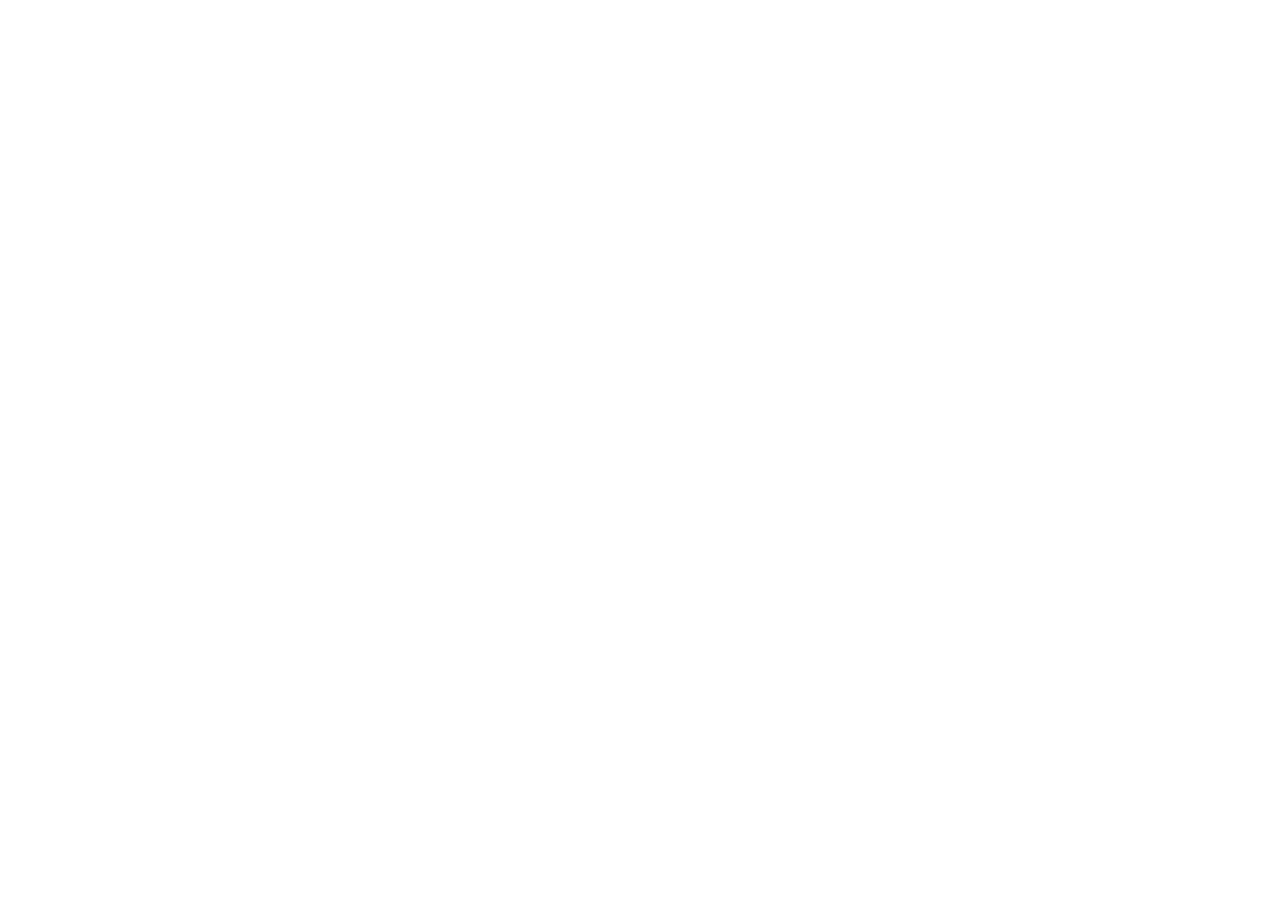
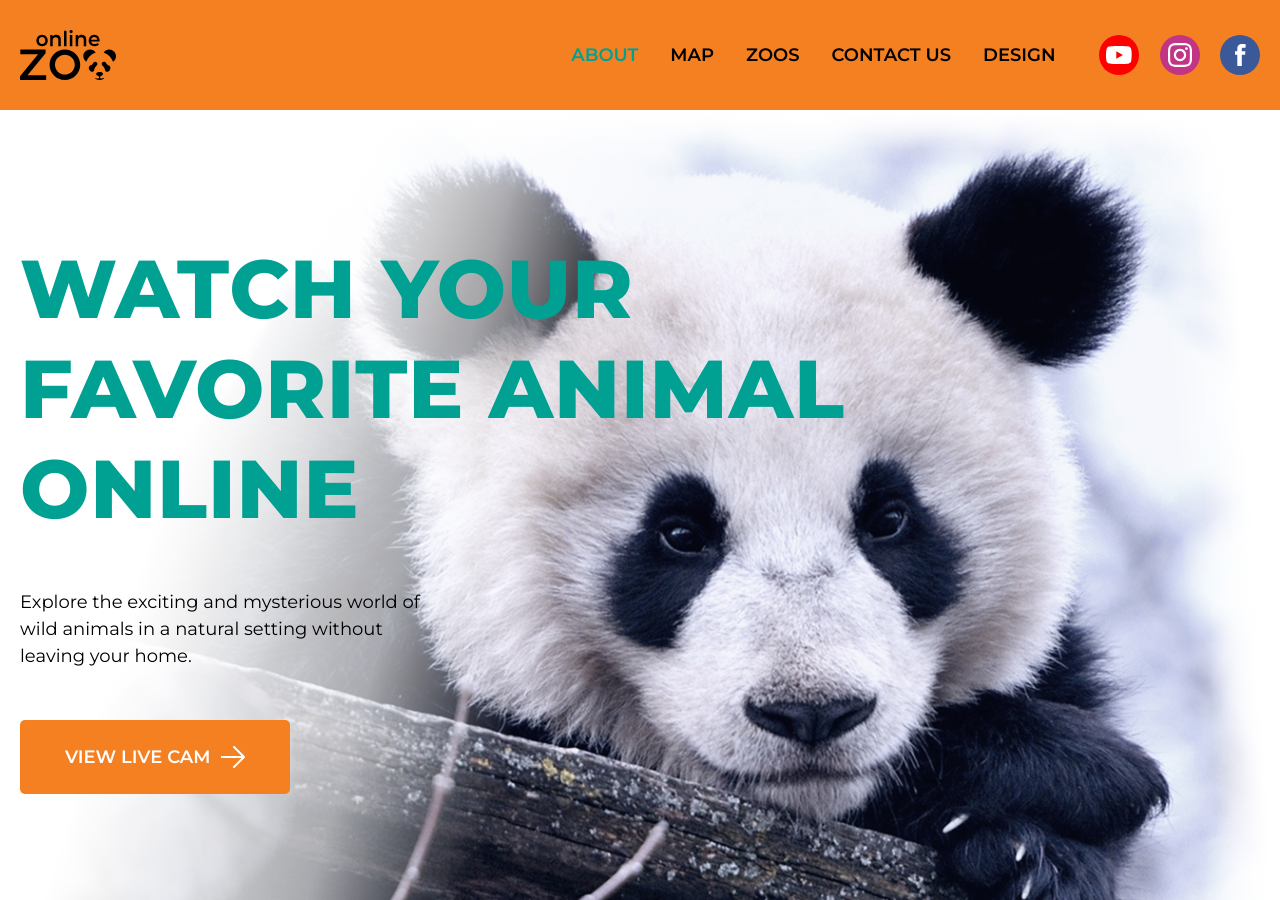
Before and after one commit to ZDOG017/online-zoo, a plain HTML site: page online-zoo/pages/landing/index.html in a window 1280 px wide. Before the commit the page ends 800 px from the top, so only its background shows below. Drawn offline with Linux system fonts and the light colour scheme.

Commit message:
feat: add landing page [Main Page] layout and social media icons, update .gitignore, add background and needed images

```diff
--- a/online-zoo/pages/landing/index.html
+++ b/online-zoo/pages/landing/index.html
@@ -3,9 +3,57 @@
 <head>
     <meta charset="UTF-8">
     <meta name="viewport" content="width=device-width, initial-scale=1.0">
-    <title>Document</title>
+    <title>Online Zoo</title>
+    <link rel="preconnect" href="https://fonts.googleapis.com">
+    <link rel="preconnect" href="https://fonts.gstatic.com" crossorigin>
+    <link href="https://fonts.googleapis.com/css2?family=Montserrat:wght@400;600;800&display=swap" rel="stylesheet">
+    <link rel="stylesheet" href="style.css">
 </head>
 <body>
+    <header class="header">
+        <div class="container">
+            <nav class="nav" aria-label="Main navigation">
+                <a href="#" class="nav__logo" aria-label="Online Zoo home">
+                    <img src="../../assets/icons/Logo.svg" alt="Online Zoo" width="96" height="50">
+                </a>
+                <ul class="nav__menu" role="menubar">
+                    <li role="none"><a href="#" class="nav__link nav__link--active">About</a></li>
+                    <li role="none"><a href="#" class="nav__link">Map</a></li>
+                    <li role="none"><a href="#" class="nav__link">Zoos</a></li>
+                    <li role="none"><a href="#" class="nav__link">Contact us</a></li>
+                    <li role="none"><a href="#" class="nav__link">Design</a></li>
+                </ul>
+                <div class="nav__social">
+                    <a href="#" class="nav__social-link" aria-label="YouTube">
+                        <img src="../../assets/icons/YouTube.svg" alt="youtube" width="40" height="40">
+                    </a>
+                    <a href="#" class="nav__social-link" aria-label="Instagram">
+                        <img src="../../assets/icons/Instagram.svg" alt="instagram" width="40" height="40">
+                    </a>
+                    <a href="#" class="nav__social-link" aria-label="Facebook">
+                        <img src="../../assets/icons/Facebook.svg" alt="facebook" width="40" height="40">
+                    </a>
+                </div>
+            </nav>
+        </div>
+    </header>
 
+    <main>
+        <section class="hero">
+            <div class="container">
+                <div class="hero__content">
+                    <h1 class="hero__title">Watch Your Favorite Animal Online</h1>
+                    <p class="hero__description">Explore the exciting and mysterious world of wild animals in a natural setting without leaving your home.</p>
+                    <a href="#" class="btn btn--primary" aria-label="View live camera feed">
+                        <span>View Live Cam</span>
+                        <svg width="24" height="22" viewBox="0 0 24 22" fill="none" xmlns="http://www.w3.org/2000/svg" aria-hidden="true">
+                            <path d="M0 11H21.5" stroke="white" stroke-width="2" stroke-linecap="round"/>
+                            <path d="M13 1L23 11L13 21" stroke="white" stroke-width="2" stroke-linecap="round" stroke-linejoin="round"/>
+                        </svg>
+                    </a>
+                </div>
+            </div>
+        </section>
+    </main>
 </body>
 </html>
--- a/online-zoo/pages/landing/style.css
+++ b/online-zoo/pages/landing/style.css
@@ -0,0 +1,161 @@
+*,
+*::before,
+*::after {
+    margin: 0;
+    padding: 0;
+    box-sizing: border-box;
+}
+
+:root {
+    --color-primary: #F58021;
+    --color-accent: #00A092;
+    --color-white: #FFFFFF;
+    --color-black: #000000;
+    --font-family: 'Montserrat', sans-serif;
+    --container-width: 1400px;
+    --container-padding: 20px;
+}
+
+body {
+    font-family: var(--font-family);
+    color: var(--color-black);
+    background-color: var(--color-white);
+}
+
+.container {
+    width: 100%;
+    max-width: var(--container-width);
+    margin: 0 auto;
+    padding: 0 var(--container-padding);
+}
+
+.header {
+    background-color: var(--color-primary);
+}
+
+.header .container {
+    display: flex;
+    align-items: center;
+    height: 110px;
+}
+
+.nav {
+    display: flex;
+    align-items: center;
+    width: 100%;
+}
+
+.nav__logo {
+    display: flex;
+    align-items: center;
+    flex-shrink: 0;
+    margin-right: auto;
+}
+
+.nav__menu {
+    display: flex;
+    list-style: none;
+    gap: clamp(16px, 2.5vw, 48px);
+    align-items: center;
+    margin-right: clamp(20px, 3.4vw, 65px);
+}
+
+.nav__link {
+    text-decoration: none;
+    color: var(--color-black);
+    font-weight: 600;
+    font-size: 18px;
+    line-height: 150%;
+    text-transform: uppercase;
+    transition: color 0.2s ease;
+    white-space: nowrap;
+}
+
+.nav__link:hover,
+.nav__link--active {
+    color: var(--color-accent);
+}
+
+.nav__social {
+    display: flex;
+    gap: clamp(15px, 1.6vw, 30px);
+    align-items: center;
+    flex-shrink: 0;
+}
+
+.nav__social-link {
+    display: flex;
+    align-items: center;
+    transition: opacity 0.2s ease;
+}
+
+.nav__social-link:hover {
+    opacity: 0.8;
+}
+
+.hero {
+    position: relative;
+    height: 790px;
+    background:
+        linear-gradient(106.13deg, #FFFFFF 18.05%, rgba(255, 255, 255, 0.647) 35.48%, rgba(255, 255, 255, 0) 45.95%),
+        linear-gradient(267.79deg, #FFFFFF 2.85%, rgba(255, 255, 255, 0) 6.99%),
+        linear-gradient(180.96deg, #FFFFFF 0.2%, rgba(255, 255, 255, 0) 5.62%),
+        linear-gradient(219.86deg, #FFFFFF 0.49%, rgba(255, 255, 255, 0) 6.78%),
+        linear-gradient(141.69deg, #FFFFFF 13.5%, rgba(247, 247, 247, 0) 22.24%),
+        url('../../assets/images/Background.jpg');
+    background-color: var(--color-white);
+    background-size: cover;
+    background-position: right center;
+    background-repeat: no-repeat;
+}
+
+.hero__content {
+    padding-top: 129px;
+    max-width: 890px;
+}
+
+.hero__title {
+    font-weight: 800;
+    font-size: 82px;
+    line-height: 100px;
+    letter-spacing: 0.01em;
+    text-transform: uppercase;
+    color: var(--color-accent);
+    margin-bottom: 50px;
+}
+
+.hero__description {
+    font-weight: 400;
+    font-size: 18px;
+    line-height: 150%;
+    color: var(--color-black);
+    max-width: 430px;
+    margin-bottom: 50px;
+}
+
+.btn {
+    display: inline-flex;
+    align-items: center;
+    justify-content: center;
+    gap: 10px;
+    text-decoration: none;
+    cursor: pointer;
+    border: none;
+    transition: opacity 0.2s ease;
+}
+
+.btn:hover {
+    opacity: 0.9;
+}
+
+.btn--primary {
+    padding: 26px 45px;
+    background-color: var(--color-primary);
+    border-radius: 5px;
+    font-family: var(--font-family);
+    font-weight: 600;
+    font-size: 18px;
+    line-height: 22px;
+    text-transform: uppercase;
+    color: var(--color-white);
+}
```
Also changed, not shown: online-zoo/assets/icons/Facebook.svg (added), online-zoo/assets/icons/Instagram.svg (added), online-zoo/assets/icons/Logo.svg (added), online-zoo/assets/icons/YouTube.svg (added), online-zoo/assets/images/Background.jpg (added), 1 other file.
